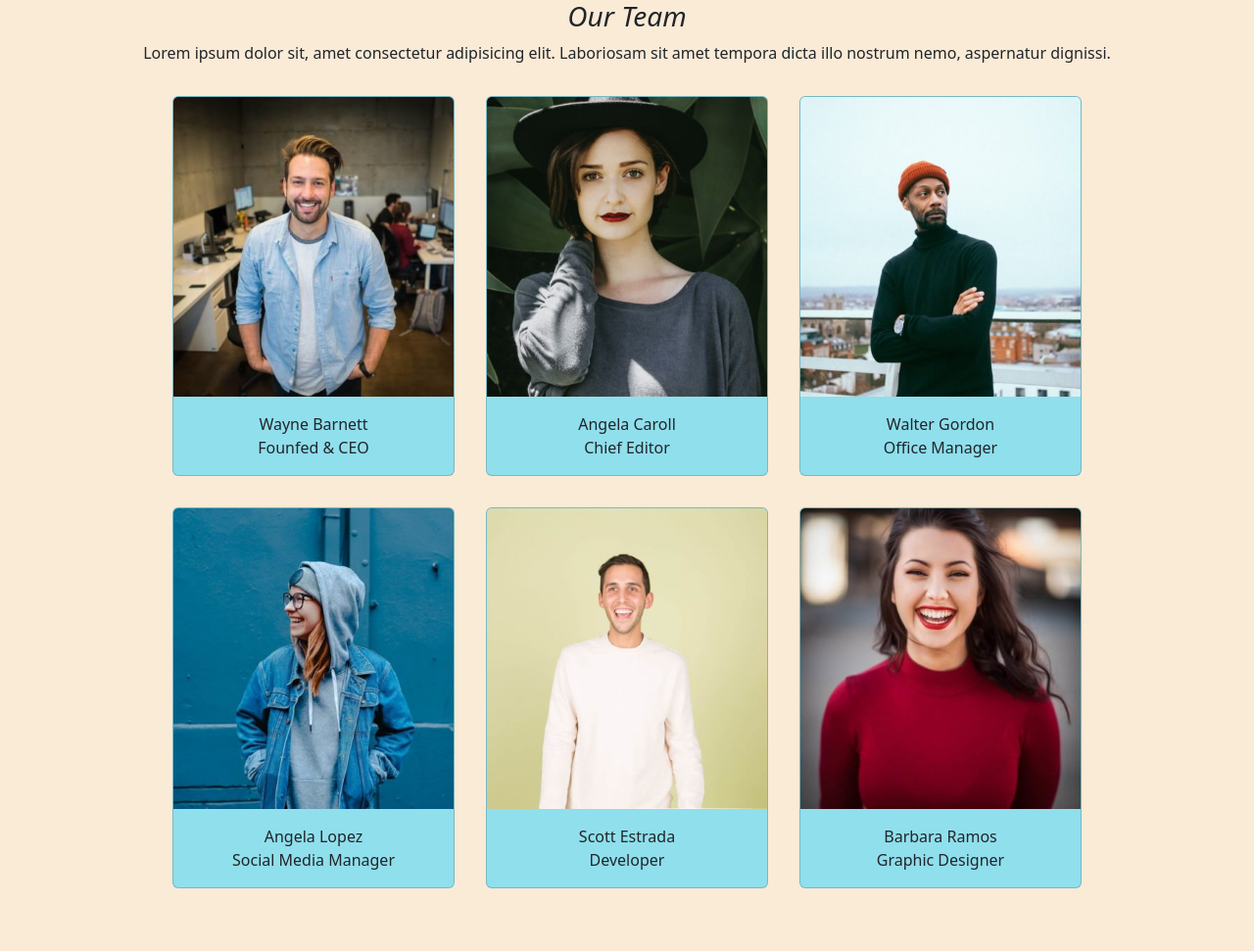
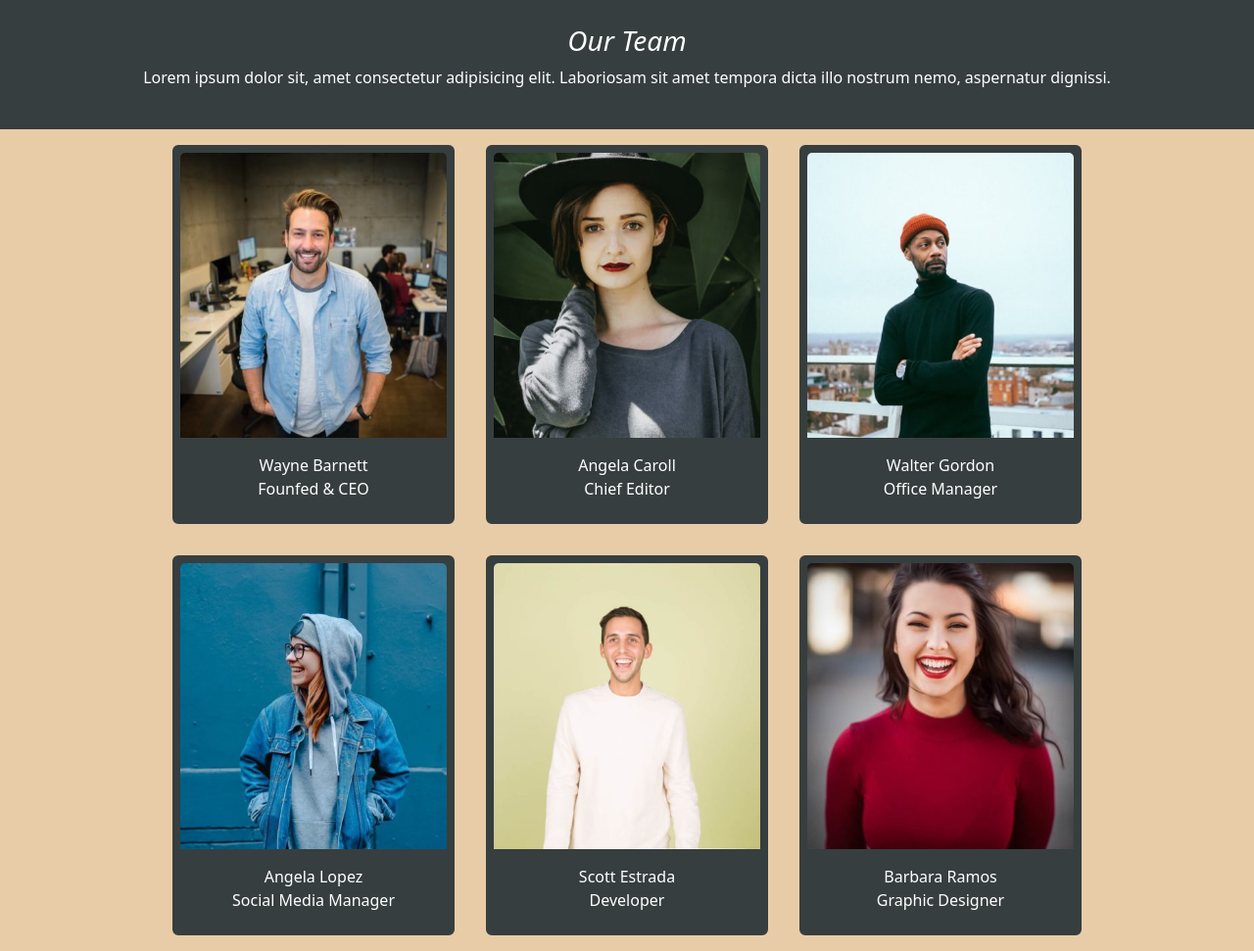
Before and after one commit to Th4Dude/js-our-team, a plain HTML site: page index.html in a window 1280 px wide. Shown: the whole page at 98% size. Before the commit the page ends 923 px from the top, so only its background shows below. Drawn offline with nearby package versions, Linux system fonts and the light colour scheme.

Commit message:
cambio colori html

```diff
--- a/index.html
+++ b/index.html
@@ -13,8 +13,8 @@
 
 <body>
     <div class="container-fluid">
-        <div class="row">
-            <div class="col text-center py-6">
+        <div class="row color-darklight">
+            <div class="col text-center padding-25">
                 <h3><em>Our Team</em></h3>
                 <p>Lorem ipsum dolor sit, amet consectetur adipisicing elit. Laboriosam sit amet tempora dicta illo nostrum nemo, aspernatur dignissi.</p>
             </div>
@@ -22,7 +22,7 @@
         <div class="row ">
             <div class="col d-flex justify-content-center ">
                 <div class="p-3 ">
-                    <div class="card color-lightblue" style="width: 18rem;">
+                    <div class="card color-lightblue border-px" style="width: 18rem;">
                         <img src="img/wayne-barnett-founder-ceo.jpg" class="card-img-top" alt="...">
                         <div class="card-body">
                             <p class="card-text jselement text-center"></p>
@@ -30,7 +30,7 @@
                     </div>
                 </div>
                 <div class="p-3">
-                    <div class="card color-lightblue" style="width: 18rem;">
+                    <div class="card color-lightblue border-px" style="width: 18rem;">
                         <img src="img/angela-caroll-chief-editor.jpg" class="card-img-top" alt="...">
                         <div class="card-body">
                             <p class="card-text jselement text-center"></p>
@@ -38,7 +38,7 @@
                     </div>
                 </div>
                 <div class="p-3">
-                    <div class="card color-lightblue" style="width: 18rem;">
+                    <div class="card color-lightblue border-px" style="width: 18rem;">
                         <img src="img/walter-gordon-office-manager.jpg" class="card-img-top" alt="...">
                         <div class="card-body">
                             <p class="card-text jselement text-center"></p>
@@ -50,7 +50,7 @@
         <div class="row ">
             <div class="col d-flex justify-content-center ">
                 <div class="p-3">
-                    <div class="card color-lightblue" style="width: 18rem;">
+                    <div class="card color-lightblue border-px" style="width: 18rem;">
                         <img src="img/angela-lopez-social-media-manager.jpg" class="card-img-top" alt="...">
                         <div class="card-body">
                             <p class="card-text jselement text-center"></p>
@@ -58,7 +58,7 @@
                     </div>
                 </div>
                 <div class="p-3">
-                    <div class="card color-lightblue" style="width: 18rem;">
+                    <div class="card color-lightblue border-px" style="width: 18rem;">
                         <img src="img/scott-estrada-developer.jpg" class="card-img-top" alt="...">
                         <div class="card-body">
                             <p class="card-text jselement text-center"></p>
@@ -66,7 +66,7 @@
                     </div>
                 </div>
                 <div class="p-3">
-                    <div class="card color-lightblue" style="width: 18rem;">
+                    <div class="card color-lightblue border-px" style="width: 18rem;">
                         <img src="img/barbara-ramos-graphic-designer.jpg" class="card-img-top" alt="...">
                         <div class="card-body">
                             <p class="card-text jselement text-center"></p>
--- a/style.css
+++ b/style.css
@@ -1,8 +1,22 @@
 
 body {
-    background-color: antiquewhite;
+    background-color: rgb(232, 204, 167);
 }
 
 .color-lightblue{
-    background-color: rgb(144, 223, 236);
+    background-color: rgb(55, 62, 63);
+    color: white;
 }
+
+.color-darklight{
+    background-color: rgb(55, 62, 63);
+    color: white;
+}
+
+.border-px{
+    border: 8px solid rgb(55, 62, 63);
+}
+
+.padding-25{
+    padding: 1.5625rem;
+}
```
